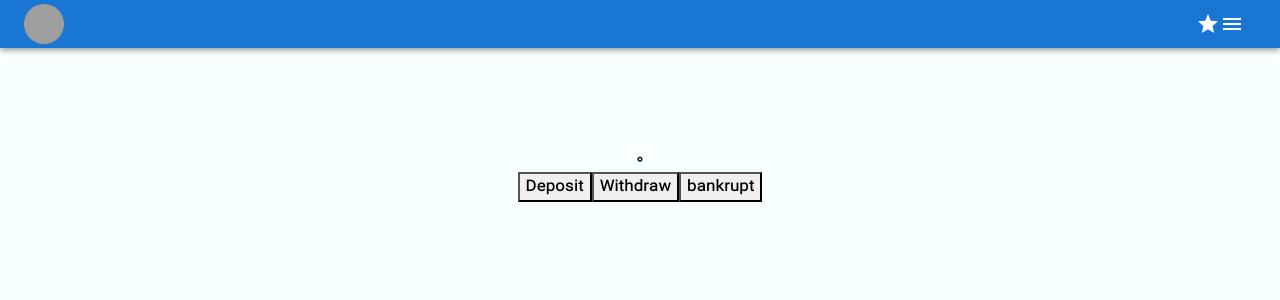
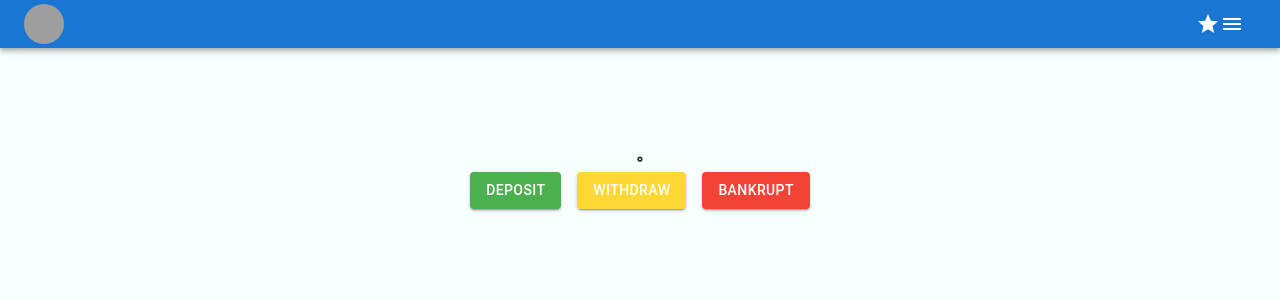
Before and after one commit to fc79/dashboard, a React (Create React App) app: page /bank in a window 1280 px wide. Shown: the top 300 px of the page. Built offline with nearby package versions, Linux system fonts and the light colour scheme; grey boxes are pictures that could not be loaded.

Commit message:
changed button's style in bank page

```diff
--- a/src/components/pages/bank.tsx
+++ b/src/components/pages/bank.tsx
@@ -2,19 +2,44 @@ import React from 'react'
 import { useDispatch,useSelector } from "react-redux";
 import { bindActionCreators } from '@reduxjs/toolkit';
 import {actionCreators, State} from "../../redux/index"
+import { Stack, styled } from '@mui/material';
+import { red, green, yellow } from '@mui/material/colors';
+import Button, { ButtonProps } from '@mui/material/Button';
+
 function Bank() {
     const dispatch = useDispatch();
     const {deposit, withdraw,bankrupt} = bindActionCreators(actionCreators,dispatch)
     const amount = useSelector((state:State)=>  state.bank  )
+    const GreenButton = styled(Button)<ButtonProps>(( theme:any ) => ({
+      color: theme.palette?.getContrastText(green[500]),
+      backgroundColor: green[500],
+      '&:hover': {
+        backgroundColor: green[700],
+      },
+    }));
+    const RedButton = styled(Button)<ButtonProps>(( theme:any ) => ({
+      color: theme.palette?.getContrastText(red[500]),
+      backgroundColor: red[500],
+      '&:hover': {
+        backgroundColor: red[700],
+      },
+    }));
+    const YellowButton = styled(Button)<ButtonProps>(( theme:any ) => ({
+      color: theme.palette?.getContrastText(yellow[600]),
+      backgroundColor: yellow[600],
+      '&:hover': {
+        backgroundColor: yellow[700],
+      },
+    }));
 
   return (
     <div className='bank'>
         <span>{amount}</span>
-        <div>
-            <button onClick={()=>deposit(1000)}>Deposit</button>
-            <button onClick={() => withdraw(500)}>Withdraw</button>
-            <button onClick={()=>bankrupt()}>bankrupt</button>
-        </div>
+        <Stack direction="row" spacing={2}>
+              <GreenButton  variant="contained" onClick={()=>deposit(1000)}>Deposit</GreenButton>
+              <YellowButton variant="contained" onClick={() => withdraw(500)}>Withdraw</YellowButton>
+              <RedButton variant="contained" onClick={()=>bankrupt()}>bankrupt</RedButton>
+        </Stack>
 
 
     </div>
```
